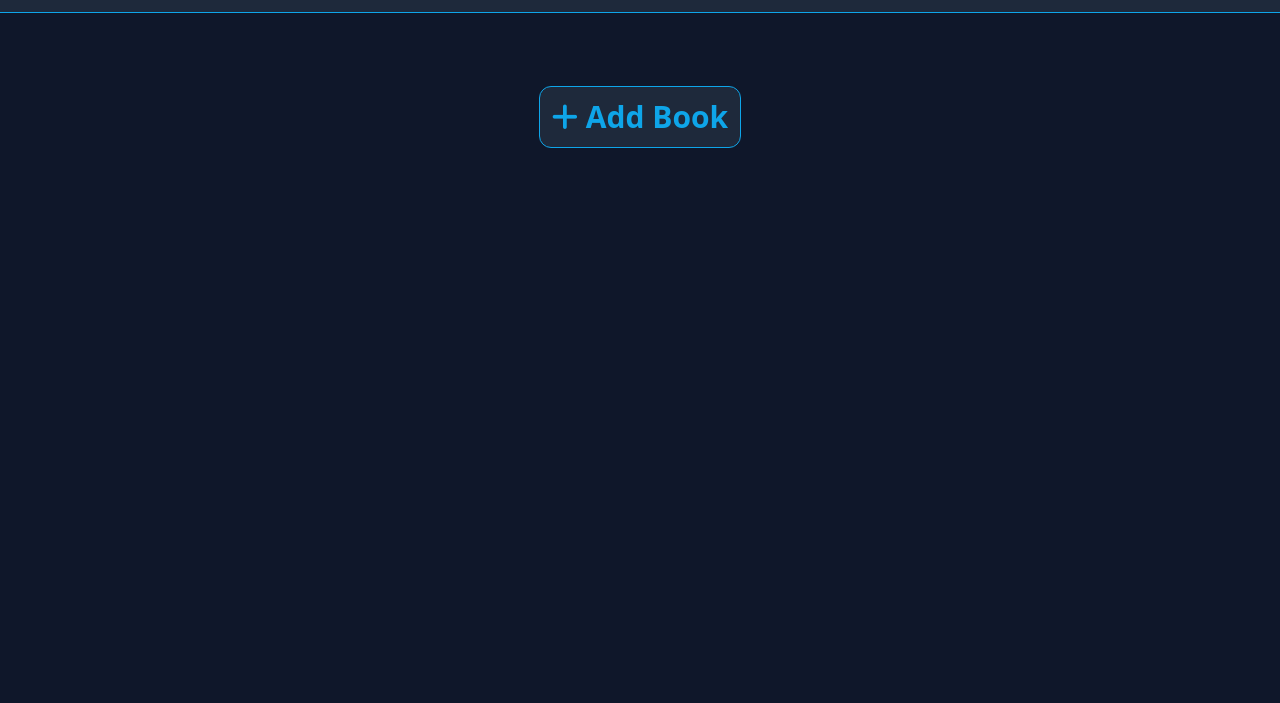
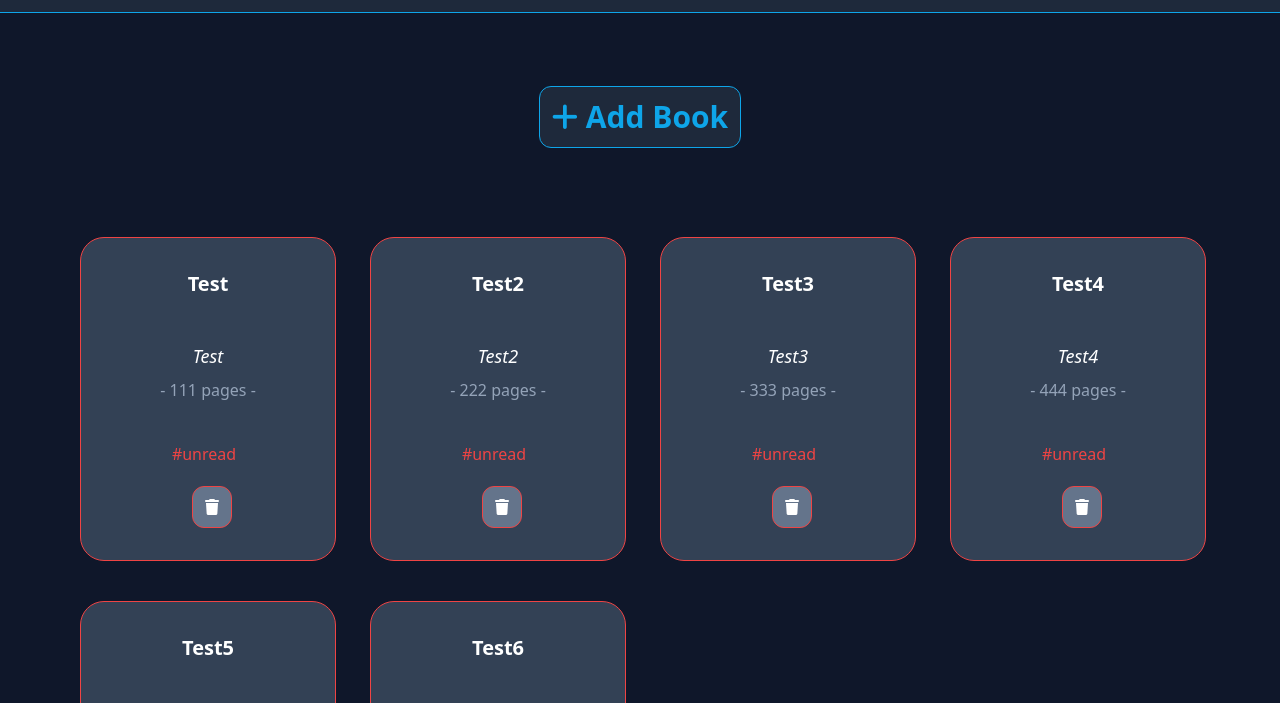
Before and after one commit to Seb887/library, a plain HTML site: page index.html in a window 1280 px wide. Shown: the part 83-786 px from the top of the page. Drawn offline with nearby package versions, Linux system fonts and the light colour scheme.

Commit message:
remove function editBook

```diff
--- a/app.js
+++ b/app.js
@@ -1,6 +1,6 @@
 'use strict';
 class Book {
-  constructor(title = 'Unknown', author = 'Unknown', pages = 0, read = false) {
+  constructor(title, author, pages, read) {
     this.title = title;
     this.author = author;
     this.pages = pages;
@@ -10,27 +10,57 @@ class Book {
 
 class Library {
   constructor() {
-    this.books = [];
+    this.books = [
+      {
+        title: 'Test',
+        author: 'Test',
+        pages: '111',
+        read: false,
+      },
+      {
+        title: 'Test2',
+        author: 'Test2',
+        pages: '222',
+        read: false,
+      },
+      {
+        title: 'Test3',
+        author: 'Test3  ',
+        pages: '333',
+        read: false,
+      },
+      {
+        title: 'Test4',
+        author: 'Test4',
+        pages: '444',
+        read: false,
+      },
+      {
+        title: 'Test5',
+        author: 'Test5',
+        pages: '555',
+        read: false,
+      },
+      {
+        title: 'Test6',
+        author: 'Test6  ',
+        pages: '666',
+        read: false,
+      },
+    ];
   }
 
   addBook(newBook) {
-    // for (const book of this.books) {
-    //   if (book.title === newBook.title) {
-    //     inputTitle.value = 'book already available';
-    //     inputTitle.setAttribute('color', 'red');
-    //   }
-    // }
     this.books.push(newBook);
+    console.log('after addBook', this.books);
   }
-
-  editBook() {}
 
   removeBook(title) {
     let startIndex;
     for (let i = 0; i < this.books.length; i++) {
       if (this.books[i].title === title) {
-        // console.log('bookTitle:', this.books[i].title);
         startIndex = i;
+        // console.log('startIndex: ', startIndex);
       }
     }
 
@@ -39,7 +69,18 @@ class Library {
     refreshBookGrid();
   }
 
-  setRead() {}
+  setRead(title) {
+    for (let i = 0; i < this.books.length; i++) {
+      if (this.books[i].title === title) {
+        if (this.books[i].read === false) {
+          this.books[i].read = true;
+        } else {
+          this.books[i].read = false;
+        }
+        // console.log('startIndex: ', startIndex);
+      }
+    }
+  }
 }
 
 const library = new Library();
@@ -105,7 +146,7 @@ const refreshBookGrid = () => {
 // }
 
 const createBookCard = (obj) => {
-  const bookContainer = document.createElement('div');
+  const bookCard = document.createElement('div');
   const bookTitle = document.createElement('p');
   const bookTitleContainer = document.createElement('div');
   const bookAuthor = document.createElement('p');
@@ -117,8 +158,8 @@ const createBookCard = (obj) => {
   const removeBook = document.createElement('button');
   const removeIcon = document.createElement('i');
 
-  bookContainer.classList.add(
-    'bookContainer',
+  bookCard.classList.add(
+    'bookCard',
     'justify-center',
     'bg-slate-700',
     'text-center',
@@ -126,7 +167,8 @@ const createBookCard = (obj) => {
     'p-8',
     'border',
     // 'border-sky-500',
-    'rounded-3xl'
+    'rounded-3xl',
+    'w-64'
   );
   bookTitleContainer.classList.add('h-16');
   bookTitle.classList.add('bookTitle', 'font-bold', 'text-xl');
@@ -145,8 +187,12 @@ const createBookCard = (obj) => {
   readStatus.classList.add('readStatus', 'mt-10', 'pr-2');
   if (obj.read === true) {
     readStatus.textContent = '#read';
-    readStatus.classList.add('text-green-500', 'border-green-500');
-    bookContainer.classList.add('border-green-500');
+    readStatus.classList.add(
+      'readStatus',
+      'text-green-500',
+      'border-green-500'
+    );
+    bookCard.classList.add('border-green-500');
     editBook.classList.add(
       'border-green-500',
       'hover:border-green-500',
@@ -160,8 +206,8 @@ const createBookCard = (obj) => {
     );
   } else {
     readStatus.textContent = '#unread';
-    readStatus.classList.add('text-red-500');
-    bookContainer.classList.add('border-red-500');
+    readStatus.classList.add('readStatus', 'text-red-500', 'border-red-500');
+    bookCard.classList.add('border-red-500');
     editBook.classList.add(
       'border-red-500',
       'hover:border-red-500',
@@ -199,18 +245,19 @@ const createBookCard = (obj) => {
   removeIcon.classList.add('fa-solid', 'fa-trash');
 
   bookTitleContainer.appendChild(bookTitle);
-  bookContainer.appendChild(bookTitleContainer);
-  bookContainer.appendChild(bookAuthor);
-  bookContainer.appendChild(bookPages);
-  bookContainer.appendChild(readStatus);
-  editBook.appendChild(editIcon);
+  bookCard.appendChild(bookTitleContainer);
+  bookCard.appendChild(bookAuthor);
+  bookCard.appendChild(bookPages);
+  bookCard.appendChild(readStatus);
+  // editBook.appendChild(editIcon);
   removeBook.appendChild(removeIcon);
-  buttons.appendChild(editBook);
+  // buttons.appendChild(editBook);
   buttons.appendChild(removeBook);
-  bookContainer.appendChild(buttons);
-  libContainer.appendChild(bookContainer);
+  bookCard.appendChild(buttons);
+  libContainer.appendChild(bookCard);
 
-  removeBookCard(bookContainer);
+  removeBookCard(bookCard);
+  changeReadStatus(bookCard);
 };
 
 const clearBookCards = () => {
@@ -228,7 +275,16 @@ const removeBookCard = (element) => {
   element.querySelector('.deleteButton').addEventListener('click', (e) => {
     let title =
       e.target.parentNode.parentNode.firstChild.firstChild.textContent;
-    // console.log('title:', title);
     library.removeBook(title);
   });
 };
+
+const changeReadStatus = (element) => {
+  element.querySelector('.readStatus').addEventListener('click', (e) => {
+    let title =
+      e.target.parentNode.parentNode.firstChild.firstChild.textContent;
+    library.setRead(title);
+  });
+};
+
+window.onload = () => refreshBookGrid();
--- a/index.html
+++ b/index.html
@@ -21,7 +21,7 @@
     <main class="grid justify-center text-white relative top-20">
       <section class="addBookSection"></section>
 
-      <div class="addBookContainer grid justify-center items-center h-60">
+      <div class="addBookCard grid justify-center items-center h-60">
         <button
           class="w-auto h-auto p-3 hover:scale-105 bg-slate-800 border border-sky-500 hover:bg-sky-500 hover:border-slate-600 rounded-xl text-3xl font-bold text-sky-500 hover:text-slate-600"
           id="addBook"
@@ -114,97 +114,3 @@
     <script src="app.js"></script>
   </body>
 </html>
-
-<!-- TEST -->
-<!-- <div
-          class="bookContainer justify-center bg-slate-600 text-center h-auto p-8 border border-slate-400 rounded-3xl"
-        >
-          <div class="h-20">
-            <h2 class="bookTitle font-bold text-xl">
-              "Die Macht Ihres Unterbewusstseins"
-            </h2>
-          </div>
-          <p class="bookAuthor mt-2">Barbara Oakley</p>
-          <div class="pages flex justify-center space-x-1 mt-2">
-            <p id="bookPages">250</p>
-            <p>Seiten</p>
-          </div>
-          <label class="mt-10 pr-2" for="read">Read?</label>
-          <input
-            type="checkbox"
-            class="readButtons mt-5"
-            id="readStatus"
-            name="read"
-            value="Read"
-          />
-          <div>
-            <button
-              class="bg-slate-700 hover:bg-slate-300 hover:text-slate-900 w-10 mt-5 p-2 border border-slate-400 hover:border-slate-900 rounded-full"
-              id="deleteButton"
-            >
-              X
-            </button>
-          </div>
-        </div>
-
-        <div
-          class="bookContainer justify-center bg-slate-600 text-center h-auto p-8 border border-slate-400 rounded-3xl"
-        >
-          <div class="h-20">
-            <h2 class="bookTitle font-bold text-xl">
-              "Die Macht Ihres Unterbewusstseins"
-            </h2>
-          </div>
-          <p class="bookAuthor mt-2">Barbara Oakley</p>
-          <div class="pages flex justify-center space-x-1 mt-2">
-            <p id="bookPages">250</p>
-            <p>Seiten</p>
-          </div>
-          <label class="mt-10 pr-2" for="read">Read?</label>
-          <input
-            type="checkbox"
-            class="readButtons mt-5"
-            id="readStatus"
-            name="read"
-            value="Read"
-          />
-          <div>
-            <button
-              class="bg-slate-700 hover:bg-slate-300 hover:text-slate-900 w-10 mt-5 p-2 border border-slate-400 hover:border-slate-900 rounded-full"
-              id="deleteButton"
-            >
-              X
-            </button>
-          </div>
-        </div>
-        <div
-          class="bookContainer justify-center bg-slate-600 text-center h-auto p-8 border border-slate-400 rounded-3xl"
-        >
-          <div class="h-20">
-            <h2 class="bookTitle font-bold text-xl">
-              "Die Macht Ihres Unterbewusstseins"
-            </h2>
-          </div>
-          <p class="bookAuthor mt-2">Barbara Oakley</p>
-          <div class="pages flex justify-center space-x-1 mt-2">
-            <p id="bookPages">250</p>
-            <p>Seiten</p>
-          </div>
-          <label class="mt-10 pr-2" for="read">Read?</label>
-          <input
-            type="checkbox"
-            class="readButtons mt-5"
-            id="readStatus"
-            name="read"
-            value="Read"
-          />
-          <div>
-            <button
-              class="bg-slate-700 hover:bg-slate-300 hover:text-slate-900 w-10 mt-5 p-2 border border-slate-400 hover:border-slate-900 rounded-full"
-              id="deleteButton"
-            >
-              X
-            </button>
-          </div>
-        </div> -->
-<!-- --- -->
```
